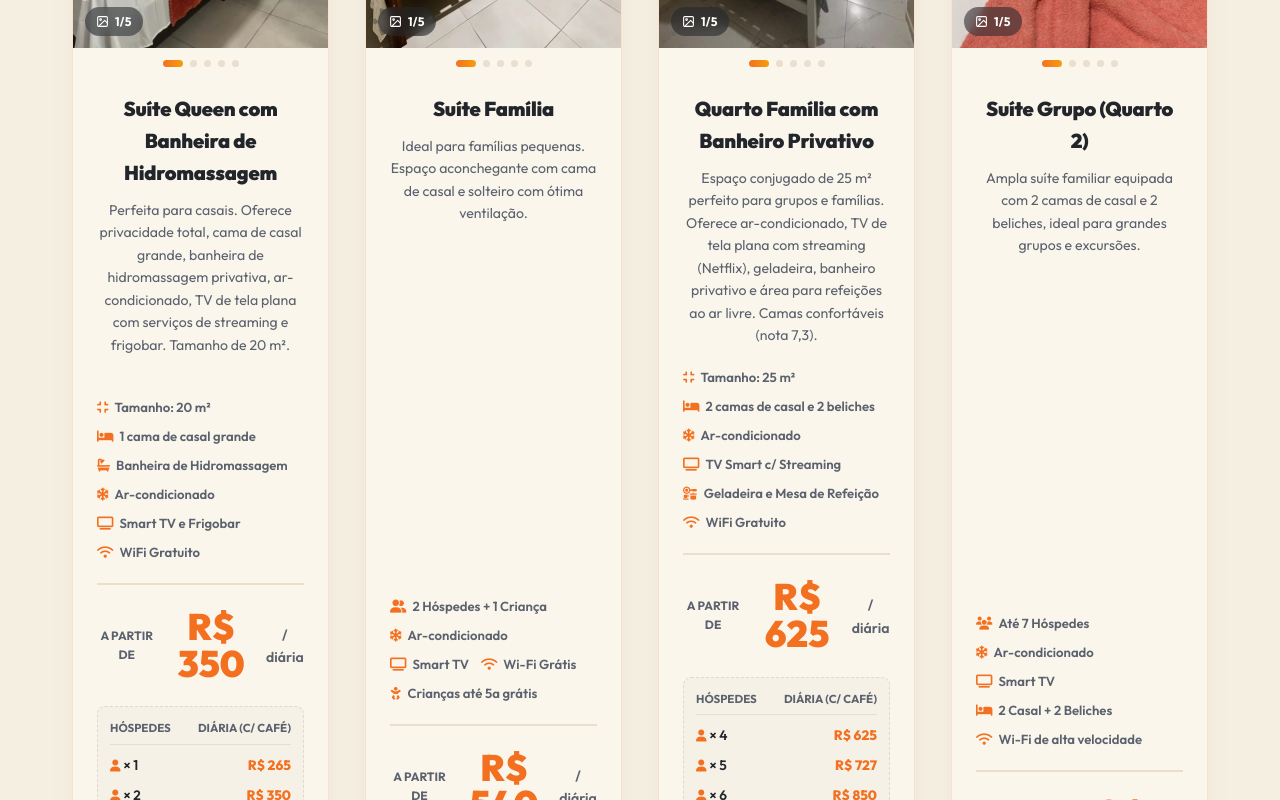
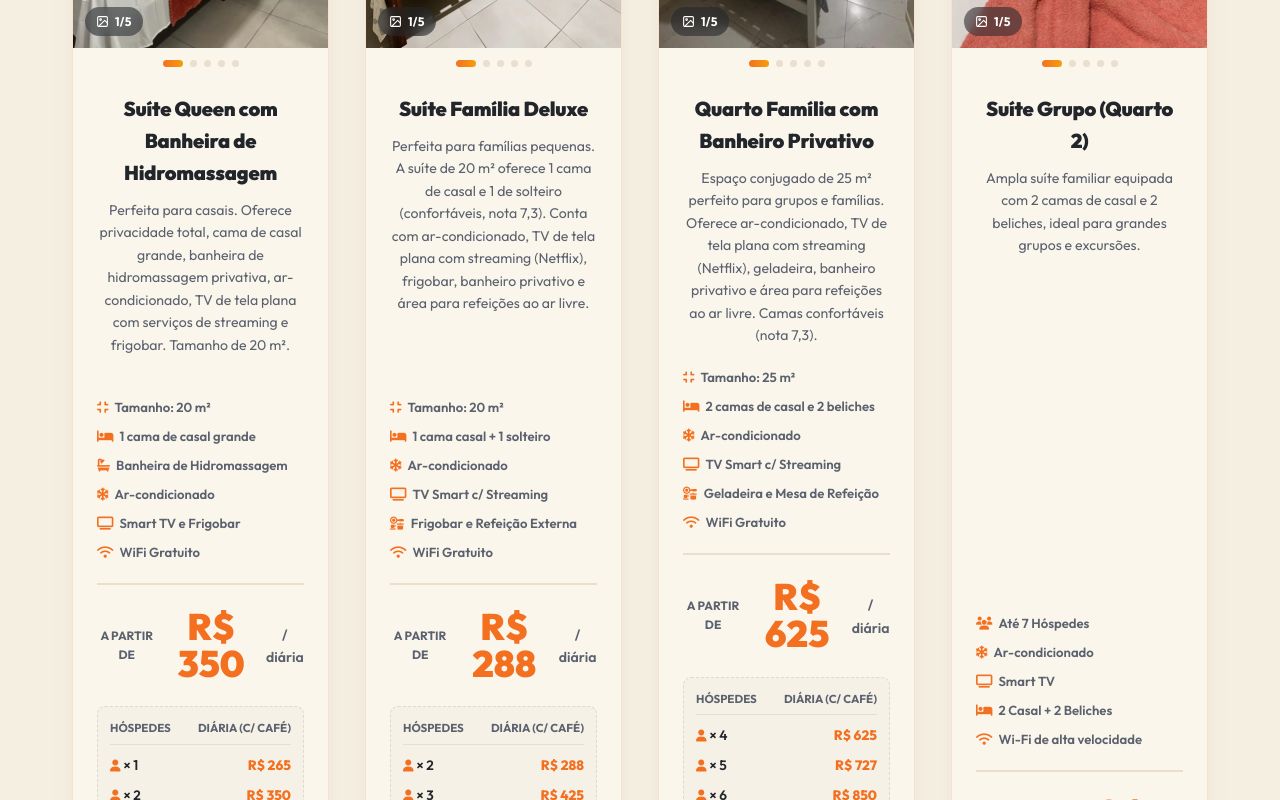
Before and after one commit to Atualize-Guest/fenix-restaurant-inn, a React (Vite) app: page / in a window 1280 px wide. Shown: the part 2440-3240 px from the top of the page. Built offline with nearby package versions, Linux system fonts and the light colour scheme.

Commit message:
Update name and add occupancy rates table for Suíte Família Deluxe and Queen Suite based on Booking.com pricing

```diff
--- a/src/App.tsx
+++ b/src/App.tsx
@@ -10,8 +10,8 @@ import { captureTracking, trackWhatsappClick } from './tracking';
 /* ------------------------------------------------------------------ */
 
 const RATES = {
-  comCafe: { hidro: 'R$ 350', familia: 'R$ 540', familiar: 'R$ 625' },
-  semCafe: { hidro: 'R$ 300', familia: 'R$ 465', familiar: 'R$ 525' },
+  comCafe: { hidro: 'R$ 350', familia: 'R$ 288', familiar: 'R$ 625' },
+  semCafe: { hidro: 'R$ 300', familia: 'R$ 238', familiar: 'R$ 525' },
 };
 
 const SECTIONS = ['home', 'sobre', 'suites', 'galeria', 'depoimentos', 'faq', 'contato'];
--- a/src/suites.ts
+++ b/src/suites.ts
@@ -58,26 +58,31 @@ export const SUITES: Suite[] = [
   },
   {
     id: 'suite-familia',
-    nome: 'Suíte Família',
+    nome: 'Suíte Família Deluxe',
     badge: 'Recomendado',
     descricao:
-      'Ideal para famílias pequenas. Espaço aconchegante com cama de casal e solteiro com ótima ventilação.',
+      'Perfeita para famílias pequenas. A suíte de 20 m² oferece 1 cama de casal e 1 de solteiro (confortáveis, nota 7,3). Conta com ar-condicionado, TV de tela plana com streaming (Netflix), frigobar, banheiro privativo e área para refeições ao ar livre.',
     comodidades: [
-      { icone: 'fa-user-friends', texto: '2 Hóspedes + 1 Criança' },
+      { icone: 'fa-compress', texto: 'Tamanho: 20 m²' },
+      { icone: 'fa-bed', texto: '1 cama casal + 1 solteiro' },
       { icone: 'fa-snowflake', texto: 'Ar-condicionado' },
-      { icone: 'fa-tv', texto: 'Smart TV' },
-      { icone: 'fa-wifi', texto: 'Wi-Fi Grátis' },
-      { icone: 'fa-baby', texto: 'Crianças até 5a grátis' },
+      { icone: 'fa-tv', texto: 'TV Smart c/ Streaming' },
+      { icone: 'fa-kitchen-set', texto: 'Frigobar e Refeição Externa' },
+      { icone: 'fa-wifi', texto: 'WiFi Gratuito' },
     ],
     tarifa: 'familia',
     ctaLabel: 'Consultar Disponibilidade',
-    mensagem: 'Olá! Vim pelo site e quero reservar a Suíte Família (%CAFE%).',
+    mensagem: 'Olá! Vim pelo site e quero reservar a Suíte Família Deluxe (%CAFE%).',
     fotos: [
       { arquivo: Q + 'pousada-fenix-pontal-do-parana-quarto-familia-camas-solteiro.webp', alt: 'Suíte família com camas de solteiro da Pousada Fênix' },
       { arquivo: Q + 'pousada-fenix-praia-de-leste-quarto-casal-ar-condicionado-tv.webp', alt: 'Quarto de casal com ar-condicionado e Smart TV' },
       { arquivo: Q + 'pousada-fenix-pontal-do-parana-quartos-com-ar-condicionado-2.webp', alt: 'Quarto climatizado da Pousada Fênix' },
       { arquivo: Q + 'pousada-fenix-pontal-do-parana-quartos-com-ar-condicionado-3.webp', alt: 'Vista interna do quarto climatizado' },
       { arquivo: Q + 'pousada-fenix-praia-de-leste-suite-casal-vista-quarto.webp', alt: 'Suíte de casal vista do quarto' },
+    ],
+    tabelaPrecos: [
+      { hospedes: 2, semCafe: 'R$ 238', comCafe: 'R$ 288' },
+      { hospedes: 3, semCafe: 'R$ 350', comCafe: 'R$ 425' },
     ],
   },
   {
```
